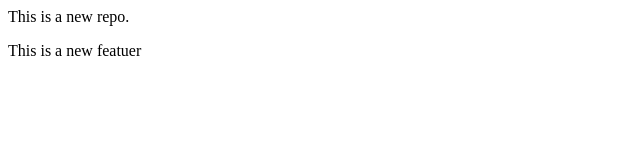
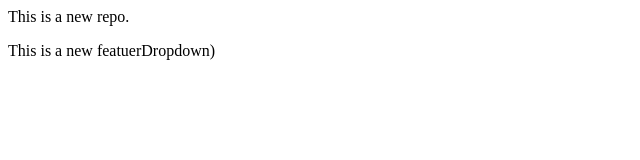
Before and after one commit to SumedhGawale/LocalRepo, a plain HTML site: page index.html in a window 1280 px wide. Shown: the full height of the page, 0-640 px from the left. Drawn offline with Linux system fonts and the light colour scheme.

```diff
--- a/index.html
+++ b/index.html
@@ -1,2 +1,2 @@
 <p> This is a new repo.</p>
-<P>This is a new featuer</P>
+<P>This is a new featuerDropdown)</P>
```
